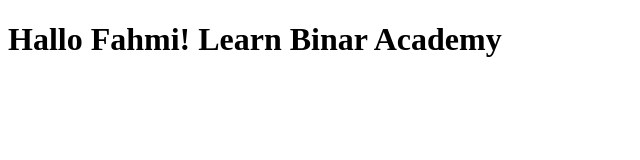
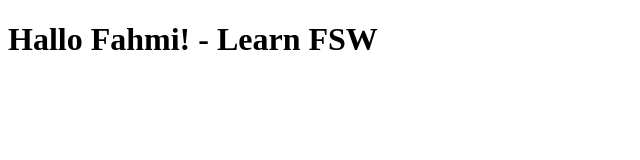
Before and after one commit to koelleheu/Binar-project, a plain HTML site: page index.html in a window 1280 px wide. Shown: the whole page, without its empty margins (0-640 px from the left). Drawn offline with Linux system fonts and the light colour scheme.

Commit message:
chchange body

```diff
--- a/index.html
+++ b/index.html
@@ -6,6 +6,6 @@
     <title>Hello World</title>
 </head>
 <body>
-    <h1>Hallo Fahmi! Learn Binar Academy</h1>
+    <h1>Hallo Fahmi! - Learn FSW</h1>
 </body>
 </html>
```
